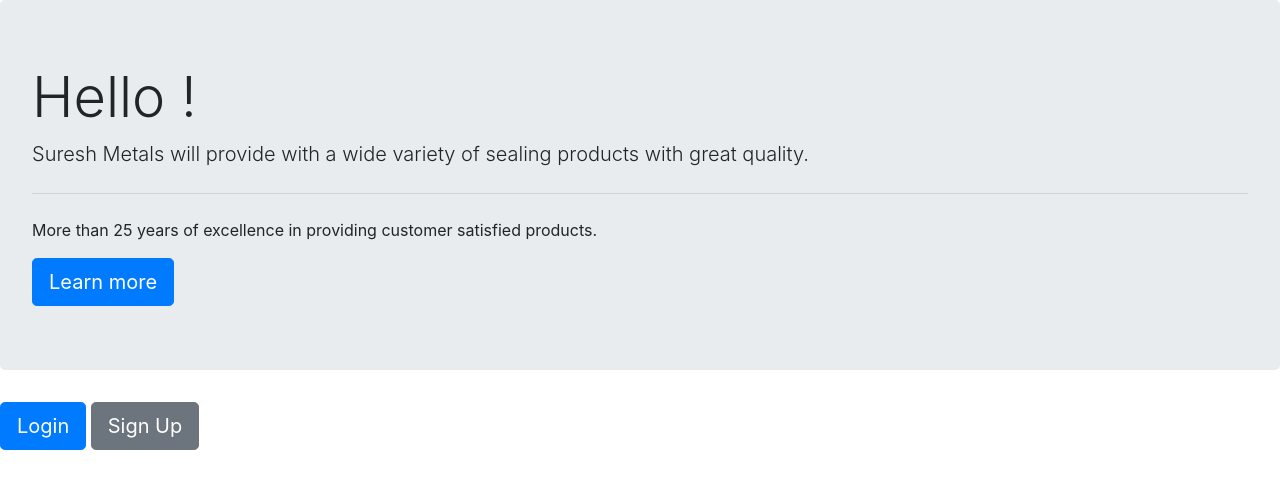
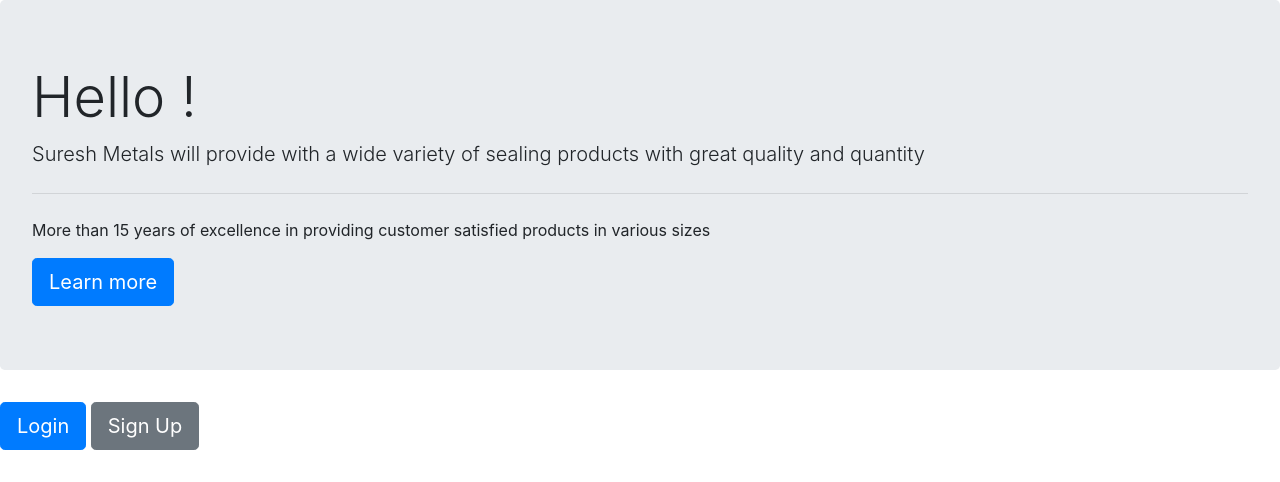
Before and after one commit to sureshmarridev/Suresh_metals, a Django app: page /seed_corp/login/ in a window 1280 px wide. Shown: the top 482 px of the page. Run offline with Django 3.2, Linux system fonts and the light colour scheme; some libraries are stand-ins or nearby versions.

Commit message:
Changes needed are done

```diff
--- a/seed_corp/templates/seed_corp/login.html
+++ b/seed_corp/templates/seed_corp/login.html
@@ -10,9 +10,9 @@
 <body>
     <div class="jumbotron">
       <h1 class="display-4">Hello !</h1>
-      <p class="lead">Suresh Metals will provide with a wide variety of sealing products with great quality.</p>
+      <p class="lead">Suresh Metals will provide with a wide variety of sealing products with great quality and quantity</p>
       <hr class="my-4">
-      <p>More than 25 years of excellence in providing customer satisfied products.</p>
+      <p>More than 15 years of excellence in providing customer satisfied products in various sizes</p>
       <a class="btn btn-primary btn-lg" href="#" role="button"> Learn more</a>
     </div>
     <div class="login_signup">
```
